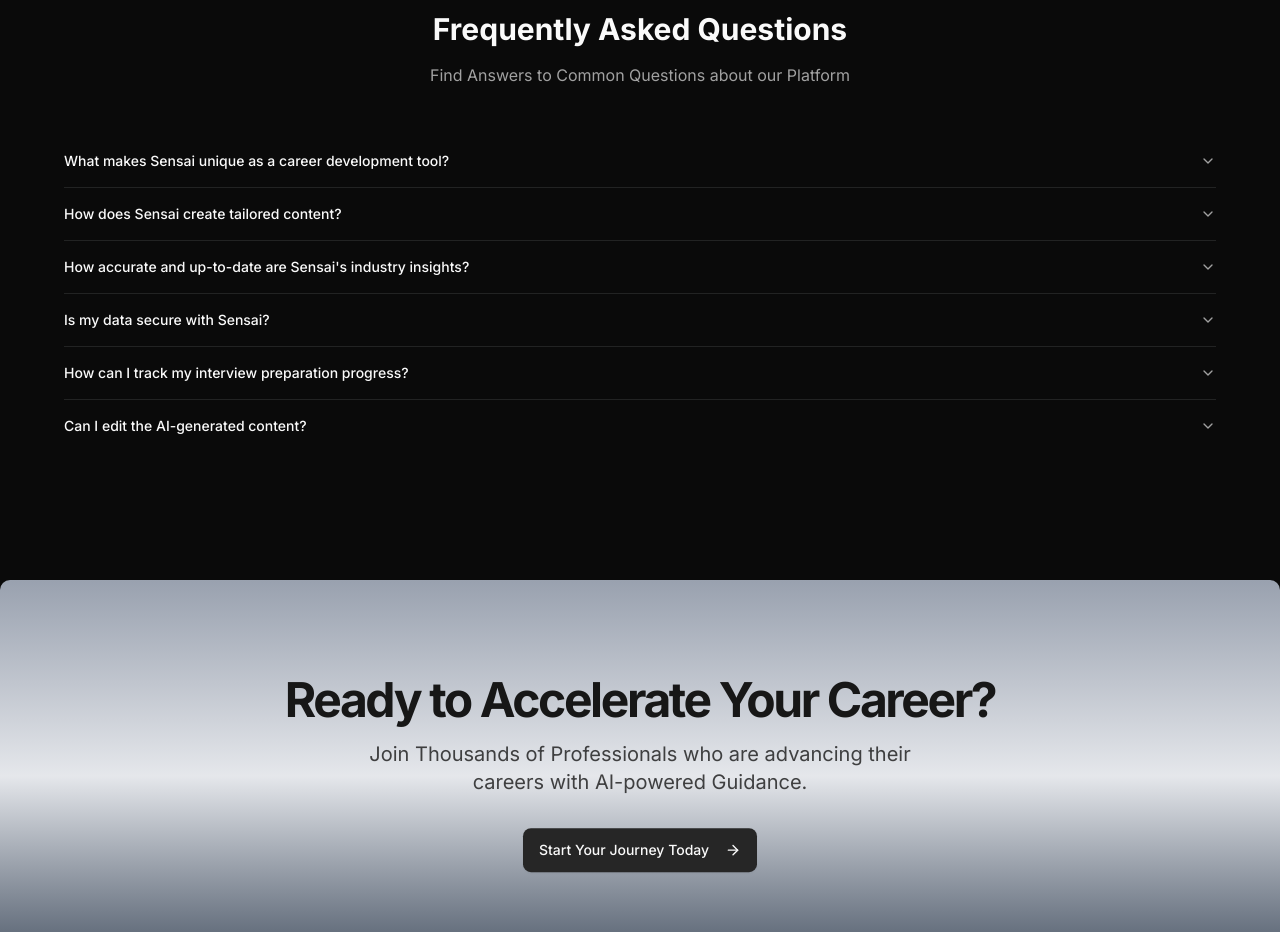
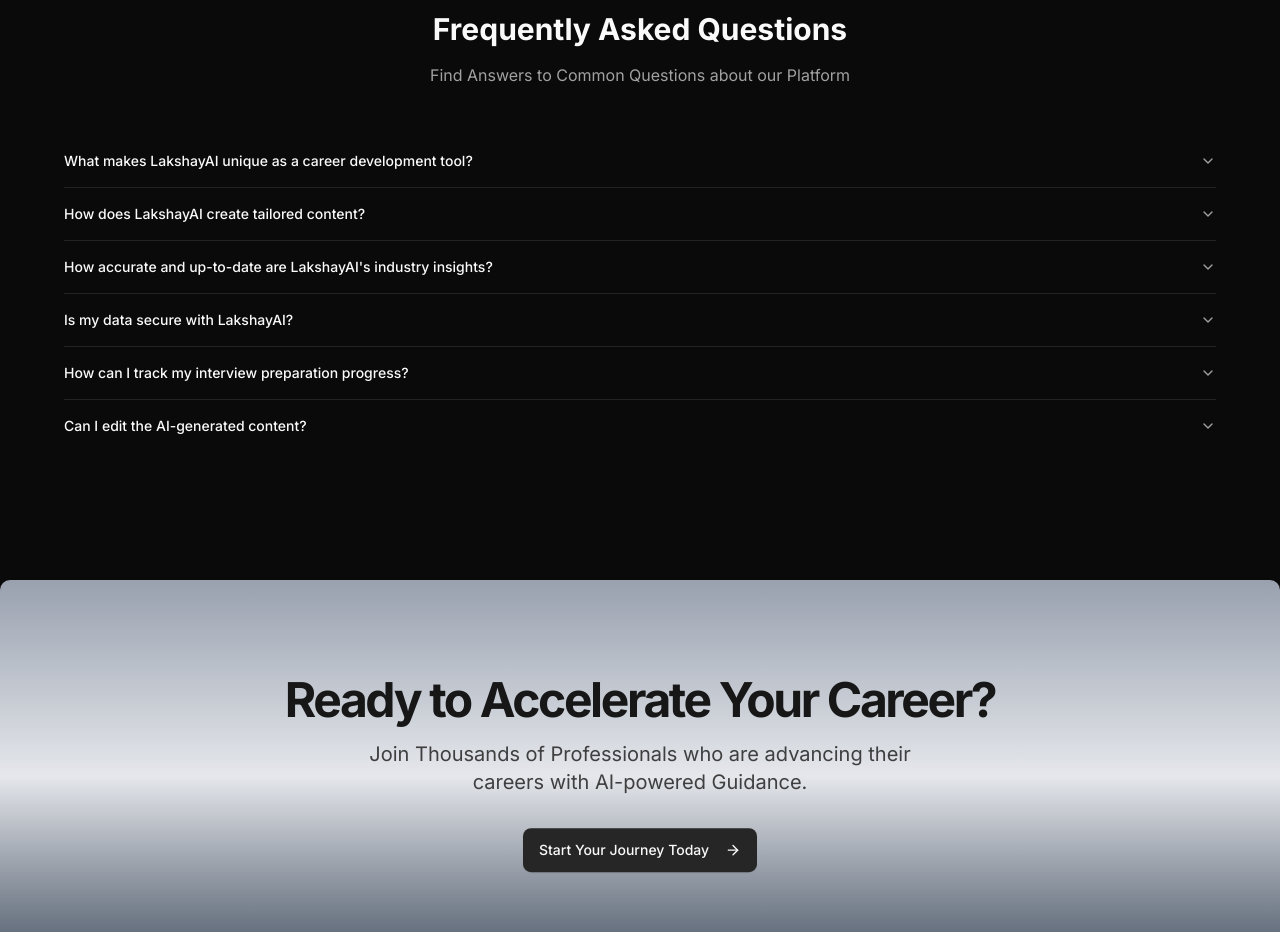
Before and after one commit to piyusharora15/lakshya_ai, a Next.js app: page / in a window 1280 px wide. Shown: the part 3460-4392 px from the top of the page. Built offline with nearby package versions, Linux system fonts and the light colour scheme; no server answers.

Commit message:
frequently asked questions

```diff
--- a/data/faqs.js
+++ b/data/faqs.js
@@ -1,32 +1,32 @@
 export const faqs = [
   {
-    question: "What makes Sensai unique as a career development tool?",
+    question: "What makes LakshayAI unique as a career development tool?",
     answer:
-      "Sensai combines AI-powered career tools with industry-specific insights to help you advance your career. Our platform offers three main features: an intelligent resume builder, a cover letter generator, and an adaptive interview preparation system. Each tool is tailored to your industry and skills, providing personalized guidance for your professional journey.",
+      "LakshayAI combines AI-powered career tools with industry-specific insights to help you advance your career. Our platform offers three main features: an intelligent resume builder, a cover letter generator, and an adaptive interview preparation system. Each tool is tailored to your industry and skills, providing personalized guidance for your professional journey.",
   },
   {
-    question: "How does Sensai create tailored content?",
+    question: "How does LakshayAI create tailored content?",
     answer:
-      "Sensai learns about your industry, experience, and skills during onboarding. It then uses this information to generate customized resumes, cover letters, and interview questions. The content is specifically aligned with your professional background and industry standards, making it highly relevant and effective.",
+      "LakshayAI learns about your industry, experience, and skills during onboarding. It then uses this information to generate customized resumes, cover letters, and interview questions. The content is specifically aligned with your professional background and industry standards, making it highly relevant and effective.",
   },
   {
-    question: "How accurate and up-to-date are Sensai's industry insights?",
+    question: "How accurate and up-to-date are LakshayAI's industry insights?",
     answer:
       "We update our industry insights weekly using advanced AI analysis of current market trends. This includes salary data, in-demand skills, and industry growth patterns. Our system constantly evolves to ensure you have the most relevant information for your career decisions.",
   },
   {
-    question: "Is my data secure with Sensai?",
+    question: "Is my data secure with LakshayAI?",
     answer:
       "Absolutely. We prioritize the security of your professional information. All data is encrypted and securely stored using industry-standard practices. We use Clerk for authentication and never share your personal information with third parties.",
   },
   {
     question: "How can I track my interview preparation progress?",
     answer:
-      "Sensai tracks your performance across multiple practice interviews, providing detailed analytics and improvement suggestions. You can view your progress over time, identify areas for improvement, and receive AI-generated tips to enhance your interview skills based on your responses.",
+      "LakshayAI tracks your performance across multiple practice interviews, providing detailed analytics and improvement suggestions. You can view your progress over time, identify areas for improvement, and receive AI-generated tips to enhance your interview skills based on your responses.",
   },
   {
     question: "Can I edit the AI-generated content?",
     answer:
-      "Yes! While Sensai generates high-quality initial content, you have full control to edit and customize all generated resumes, cover letters, and other content. Our markdown editor makes it easy to refine the content to perfectly match your needs.",
+      "Yes! While LakshayAI generates high-quality initial content, you have full control to edit and customize all generated resumes, cover letters, and other content. Our markdown editor makes it easy to refine the content to perfectly match your needs.",
   },
 ];
```
